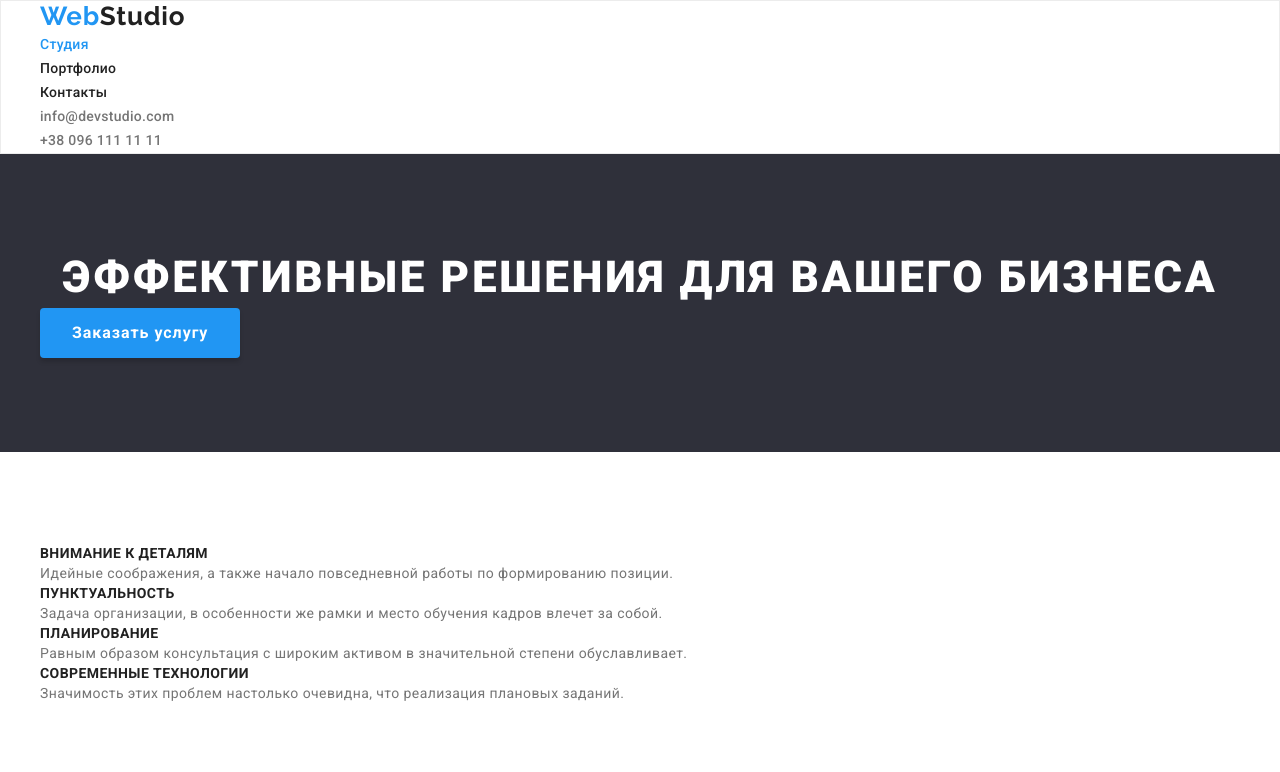
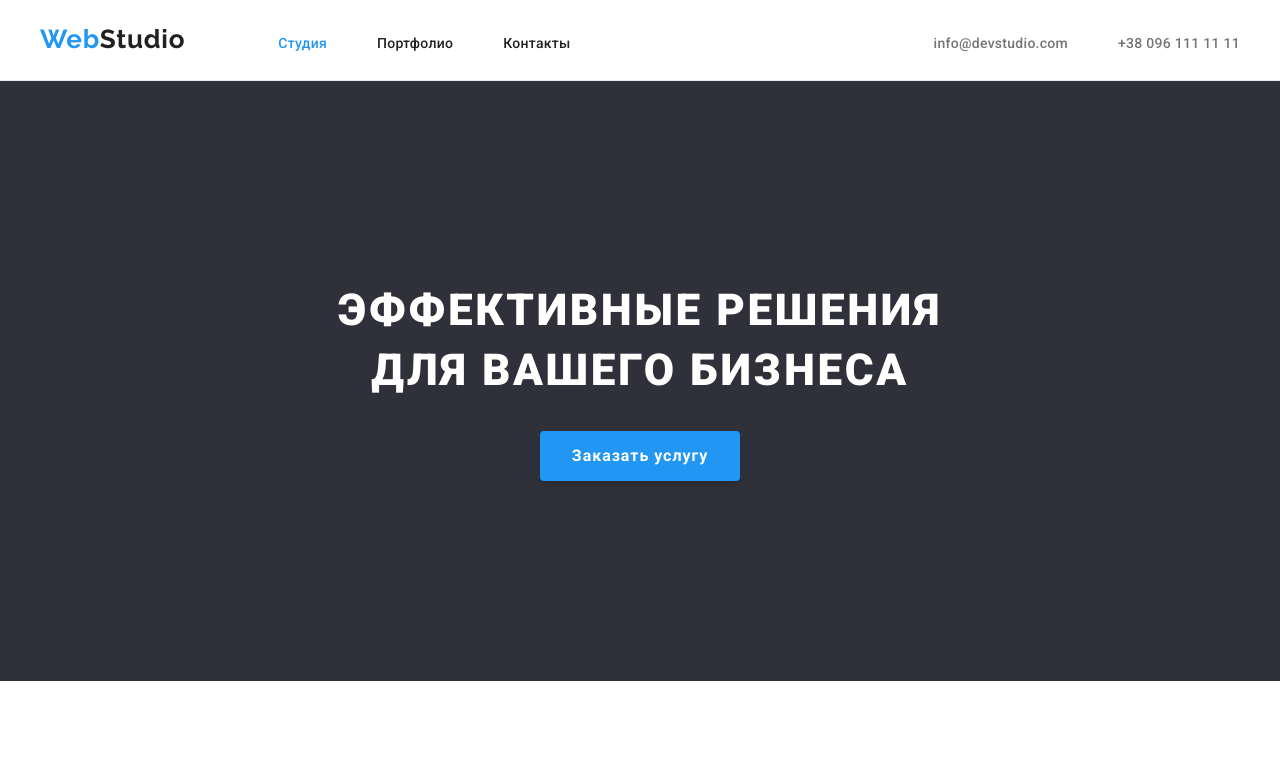
Before and after one commit to Nadiia-Myronenko/goit-markup-hw-03, a plain HTML site: page index.html in a window 1280 px wide. Shown: the top 772 px of the page. Drawn offline with nearby package versions, Linux system fonts and the light colour scheme.

Commit message:
Прописала стили для шапки и секции Герой

```diff
--- a/css/styles.css
+++ b/css/styles.css
@@ -51,7 +51,20 @@ h2 {
   padding: 94px 0;
 }
 /* Header styles */
+.header-block .container {
+  display: flex;
+  justify-content: space-between;
+  padding-top: 24px;
+  align-items: baseline;
+}
+.nav-block {
+  display: flex;
+  justify-content: left;
+  align-items: baseline;
+}
+
 .logo {
+  margin: 0 93px 25px 0;
   text-decoration: none;
   font-family: "Raleway", sans-serif;
   font-weight: bold;
@@ -63,7 +76,13 @@ h2 {
 .brand-color {
   color: var(--brand-color);
 }
+.main-nav {
+  display: flex;
+  justify-content: left;
+  align-items: baseline;
+}
 .nav-link {
+  margin-right: 50px;
   font-weight: 500;
   font-size: 14px;
   line-height: 1.14;
@@ -71,7 +90,13 @@ h2 {
   color: var(--hedding-color);
   text-decoration: none;
 }
+.address-list {
+  display: flex;
+  justify-content: right;
+  align-items: baseline;
+}
 .address-link {
+  margin-left: 50px;
   font-weight: 500;
   font-size: 14px;
   line-height: 1.14;
@@ -87,7 +112,7 @@ h2 {
   color: var(--brand-color);
 }
 .header-block {
-  border: 1px solid var(--border-color);
+  border-bottom: 1px solid var(--border-color);
 }
 /* Header styles end */
 
@@ -97,7 +122,11 @@ h2 {
 .hero {
   background: var(--hero-background);
 }
+.hero .container {
+  padding: 106px 282px;
+}
 .main-heading {
+  margin-bottom: 30px;
   font-weight: 900;
   font-size: 44px;
   line-height: 1.36;
@@ -109,13 +138,13 @@ h2 {
 .hero-btn {
   /*задать на нее фокус и ховер!!!!!!!!!!!!!!!!!!!!!!!!!!!!!!*/
   padding: 10px 32px;
-
+  margin: 0 auto;
   background: var(--brand-color);
   font-family: inherit;
   font-weight: bold;
   font-size: 16px;
   line-height: 1.875;
-  display: flex;
+  display: block;
   align-items: center;
   text-align: center;
   letter-spacing: 0.06em;
@@ -128,7 +157,6 @@ h2 {
 .hero-btn:focus {
   text-shadow: 2px 1px 5px #2c2c31;
   cursor: pointer;
-  display: inline-block;
 }
 /* Herro secion end*/
 /* Work peculiarities section */
--- a/index.html
+++ b/index.html
@@ -15,7 +15,7 @@
     <!--Шапка страницы-->
     <header class="header-block">
         <div class="container">
-            <nav>
+            <nav class="nav-block">
                 <a class="logo" href="./index.html"><span class="brand-color">Web</span>Studio</a>
                 <ul class="main-nav">
                     <li><a class="nav-link active" href="/">Студия</a></li>
@@ -23,7 +23,7 @@
                     <li><a class="nav-link" href="/">Контакты</a></li>
                 </ul>
             </nav>
-            <ul>
+            <ul class="address-list">
                 <li><a class="address-link" href="mailto:info@devstudio.com">info@devstudio.com</a></li>
                 <li><a class="address-link" href="tel:+380961111111">+38 096 111 11 11</a></li>
             </ul>
```
Also changed, not shown: portfolio.html (+2 -2 lines).
